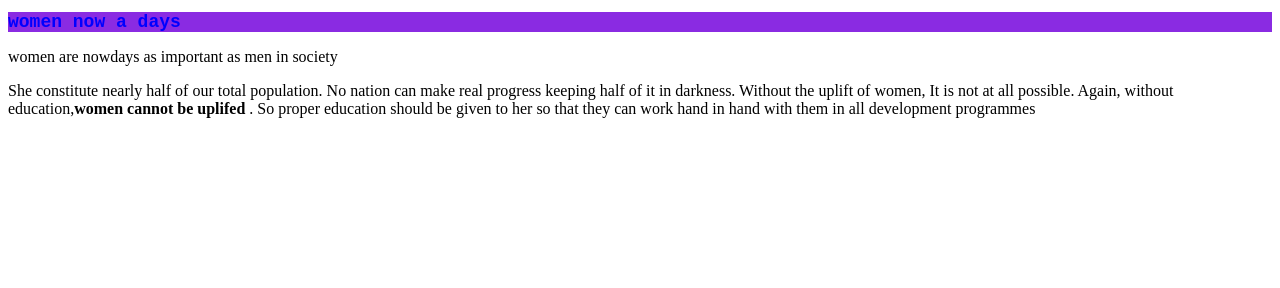
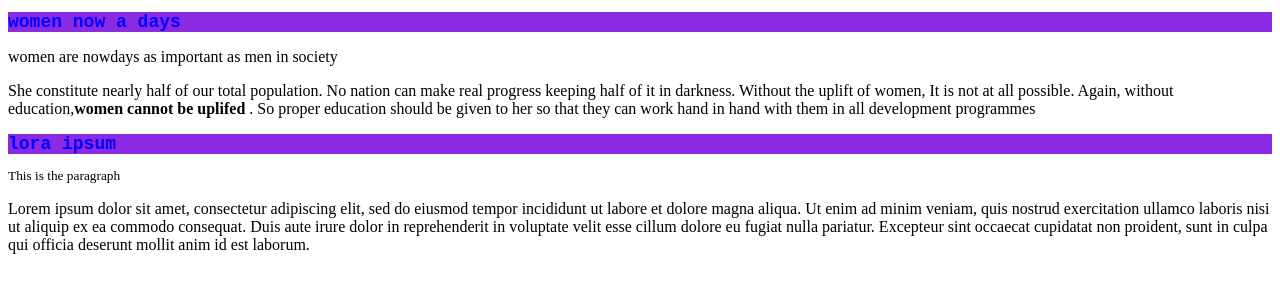
Before and after one commit to masum6568/my-six-repo, a plain HTML site: page index.html in a window 1280 px wide. Drawn offline with Linux system fonts and the light colour scheme.

Commit message:
picture adder

```diff
--- a/index.html
+++ b/index.html
@@ -11,5 +11,9 @@
     <h1>women now a days</h1>
     <p>women are nowdays as important as men in society</h1>
         <p>She constitute nearly half of our total population. No nation can make real progress keeping half of it in darkness. Without the uplift of women, It is not at all possible. Again, without education,<strong>women cannot be uplifed </strong> . So proper education should be given to her so that they can work hand in hand with them in all development programmes </p>
+    <h1>lora ipsum</h1>
+    <small>This is the paragraph</small>
+    <p>Lorem ipsum dolor sit amet, consectetur adipiscing elit, sed do eiusmod tempor incididunt ut labore et dolore magna aliqua. Ut enim ad minim veniam, quis nostrud exercitation ullamco laboris nisi ut aliquip ex ea commodo consequat. Duis aute irure dolor in reprehenderit in voluptate velit esse cillum dolore eu fugiat nulla pariatur. Excepteur sint occaecat cupidatat non proident, sunt in culpa qui officia deserunt mollit anim id est laborum.</p>
+    <link rel="shortcut icon" href="0aa8bfa73e2f93d3816b75bbd1b4a95a.jpg"type="image/x-icon">
 </body>
 </html>
```
